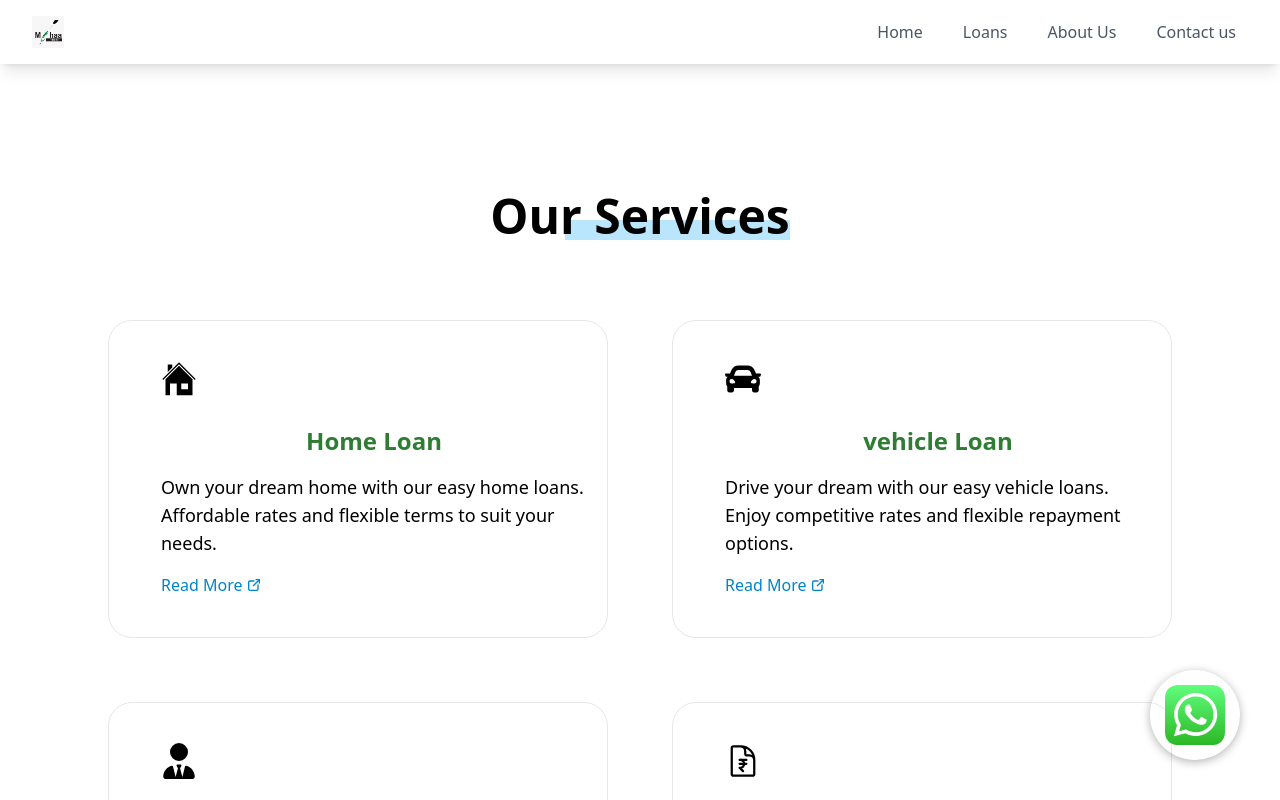
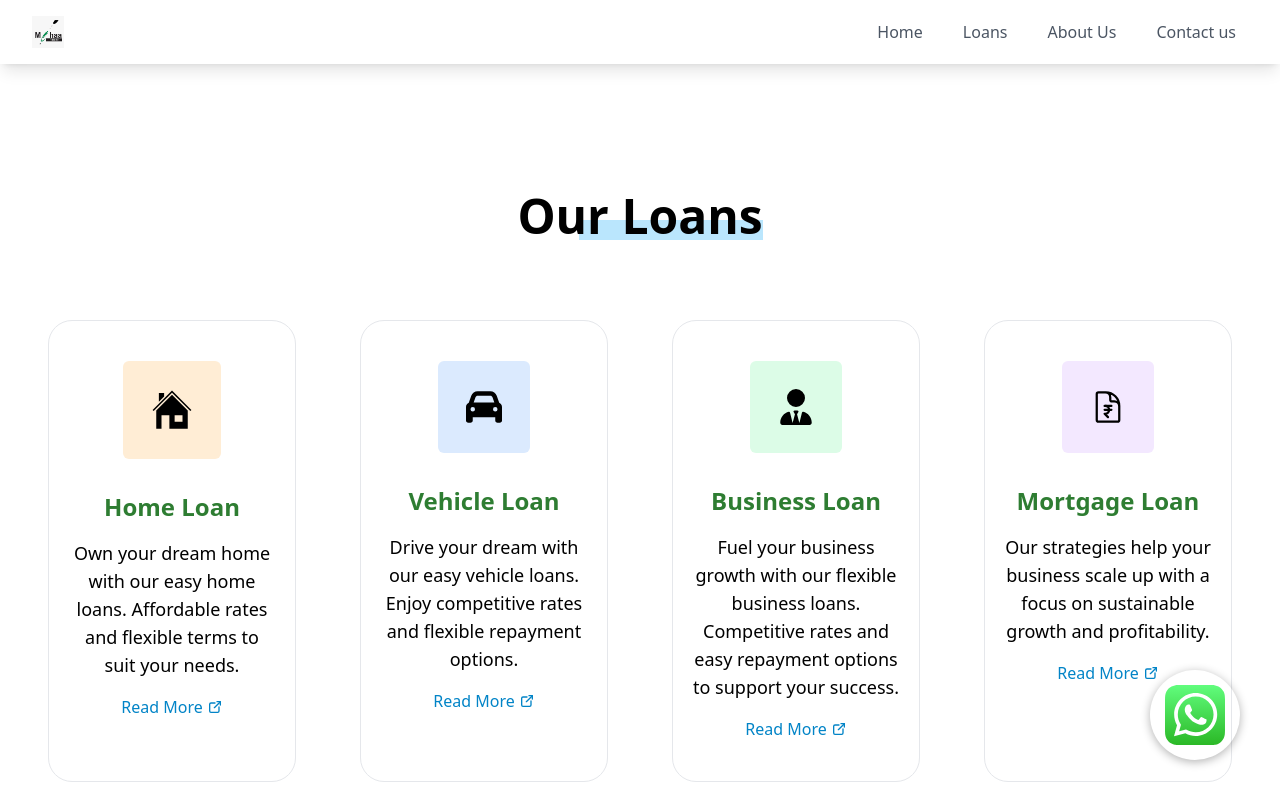
Before and after one commit to esha-technology/mehaa-finserv, a Next.js app: page /home in a window 1280 px wide. Shown: the top 800 px of the page. Built offline with nearby package versions, Linux system fonts and the light colour scheme.

Commit message:
changed now

```diff
--- a/app/OurServices.tsx
+++ b/app/OurServices.tsx
@@ -1,19 +1,16 @@
 import React, { useRef, useEffect } from "react";
 import { TbExternalLink } from "react-icons/tb";
-import { useRouter } from "next/router";
 import { motion } from "framer-motion";
 import Heading from "./components/common/Heading";
 import Link from "next/link";
-import { GiHouse } from "react-icons/gi";
-import { FaMotorcycle } from "react-icons/fa6";
-import { GiGears } from "react-icons/gi";
+import { GiHouse, GiGears, GiReceiveMoney } from "react-icons/gi";
+import { FaMotorcycle, FaUserTie, FaCar } from "react-icons/fa6";
 import { BsMortarboardFill } from "react-icons/bs";
 import { HiOutlineDocumentCurrencyRupee } from "react-icons/hi2";
-import { FaUserTie } from "react-icons/fa6";
-import { GiReceiveMoney } from "react-icons/gi";
-import { FaCar } from "react-icons/fa";
 import { ReactNode } from "react";
-import { div } from "framer-motion/client";
+import WhyUseCard from "./components/common/WhyUseCards";
+
+
 
 const OurServices: React.FC = () => {
   const targetSectionRef = useRef<HTMLDivElement | null>(null);
@@ -23,6 +20,7 @@ const OurServices: React.FC = () => {
       targetSectionRef.current.scrollIntoView({ behavior: "smooth" });
     }
   }, [location]);
+
   const colors = [
     "bg-orange-100",
     "bg-blue-100",
@@ -33,88 +31,87 @@ const OurServices: React.FC = () => {
     "bg-teal-100",
     "bg-red-100",
   ];
+
   interface Service {
     title: string;
     details: string;
     icon: ReactNode;
+    color: string;
   }
+
   const services: Service[] = [
     {
       title: "Home Loan",
       details:
         "Own your dream home with our easy home loans. Affordable rates and flexible terms to suit your needs.",
-      icon: <GiHouse size={36} />,
+      icon: <GiHouse size={42} />,
+      color: colors[0],
     },
     {
-      title: "vehicle Loan",
+      title: "Vehicle Loan",
       details:
         "Drive your dream with our easy vehicle loans. Enjoy competitive rates and flexible repayment options.",
       icon: <FaCar size={36} />,
+      color: colors[1],
     },
     {
-      title: "Bussiness Loan",
+      title: "Business Loan",
       details:
         "Fuel your business growth with our flexible business loans. Competitive rates and easy repayment options to support your success.",
       icon: <FaUserTie size={36} />,
+      color: colors[2],
     },
     {
-      title: "Mortagage Loan",
+      title: "Mortgage Loan",
       details:
         "Our strategies help your business scale up with a focus on sustainable growth and profitability.",
       icon: <HiOutlineDocumentCurrencyRupee size={36} />,
+      color: colors[3],
     },
     {
-      title: "Machinary Loan",
+      title: "Machinery Loan",
       details:
         "Boost your business productivity with our affordable machinery loans, designed for your needs.",
       icon: <GiGears size={36} />,
+      color: colors[4],
     },
     {
       title: "Personal Loan",
       details:
         "Access funds easily with our personal loans, offering fast approval and flexible repayment options.",
       icon: <GiReceiveMoney size={36} />,
+      color: colors[5],
     },
     {
       title: "Educational Loan",
       details:
         "Pursue your academic aspirations with confidence, backed by our flexible and competitive educational loans.",
       icon: <BsMortarboardFill size={36} />,
+      color: colors[6],
     },
   ];
 
   return (
-    <div
-      className="py-16 md:mt-5 lg:mt-16"
-      ref={targetSectionRef}
-      id="ourServices"
-    >
-      <Heading heading="Our Services" color="bg-sky-200" />
-
+    <div className="py-16 md:mt-5 lg:mt-16" ref={targetSectionRef} id="ourServices">
+      <Heading heading="Our Loans" color="bg-sky-200" />
+      <div className="container mx-auto px-5">
         <div className="flex flex-wrap justify-center gap-6 mt-20">
           {services.map((service, index) => (
             <motion.div
+              key={index}
               initial={{ opacity: 0, y: 200 }}
               animate={{ opacity: 1, y: 0 }}
-            viewport={{ amount: 0.2 }}
               transition={{ duration: 0.3, ease: "linear", delay: 0.1 }}
-            className="duration-200 border w-full md:w-[500px] px-5 py-10  rounded-3xl mx-5 mb-10"
-            id="hoverAnimation"
+              className="duration-200 border w-full md:w-[21%] lg:w-[20%] px-5 py-10 rounded-3xl mx-5 mb-10 flex flex-col items-center text-center "
             >
-            <Link
-              href="services/web-development"
-              className="flex flex-col sm:flex-row justify-center items-center"
-            >
-              <div className="sm:ml-8 mt-4 sm:mt-0 text-center sm:text-left">
-                <div>{service.icon}</div>
-                <h2 className="font-bold text-xl sm:text-2xl mb-4 mt-7">
-                  {service.title}
-                </h2>
+              <Link href="services/web-development">
+                <div className="flex flex-col justify-center items-center">
+                  <div className={`p-7 rounded-md mb-6 ${service.color}`}>
+                    {service.icon}
+                  </div>
+                  <h2 className="font-bold text-xl sm:text-2xl mb-4 mt-2">{service.title}</h2>
                   <p className="text-base sm:text-lg mb-4">{service.details}</p>
-                <Link
-                  href="services/web-development"
-                  className="text-sky-600 font-medium hover:underline flex gap-1"
-                >
+                  <Link href="services/web-development" className="text-sky-600 font-medium hover:underline flex gap-1">
                     Read More <TbExternalLink className="mt-1" />
                   </Link>
                 </div>
@@ -123,8 +120,8 @@ const OurServices: React.FC = () => {
           ))}
         </div>
       </div>
+    </div>
   );
 };
 
-
 export default OurServices;
```
Lines whose indentation alone changed are shown as unchanged.
